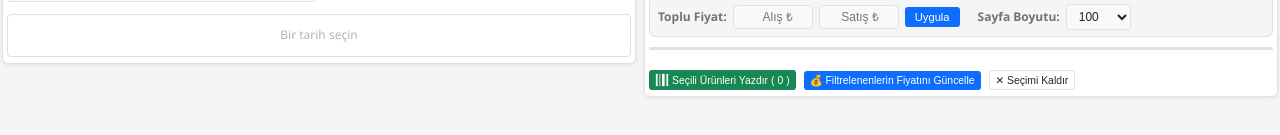
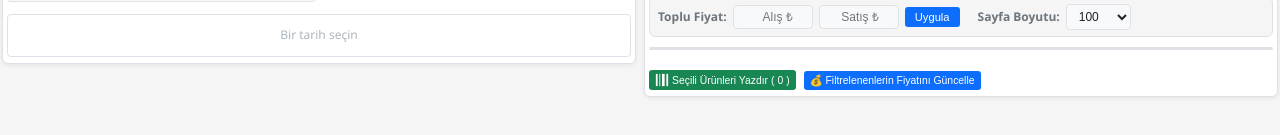
Before and after one commit to oenoptik-maker/oen-optik-web, a browser extension: page public/admin.html in a window 1280 px wide. Shown: the part 175-310 px from the top of the page. Drawn offline with Linux system fonts and the light colour scheme; no server answers.

Commit message:
admin: Secimi Kaldir butonu kaldirildi

```diff
--- a/public/admin.html
+++ b/public/admin.html
@@ -151,7 +151,6 @@
             <div style="margin-top:8px;display:flex;align-items:center;gap:8px;flex-wrap:wrap;">
               <button class="btn btn-success btn-sm" onclick="seciliUrunleriYazdir()"><svg width="14" height="14" viewBox="0 0 16 16" fill="currentColor" style="vertical-align:middle;"><rect x="1" y="1" width="2" height="14"/><rect x="5" y="1" width="1" height="14"/><rect x="8" y="1" width="3" height="14"/><rect x="13" y="1" width="2" height="14"/></svg> Seçili Ürünleri Yazdır (<span id="seciliUrunAdet">0</span>)</button>
               <button class="btn btn-primary btn-sm" onclick="filtrelenmisFiyatGuncelle()">💰 Filtrelenenlerin Fiyatını Güncelle</button>
-              <button class="btn btn-outline btn-sm" onclick="seciliUrunler.clear();seciliUrunAdetGuncelle();renderUrunler();">✕ Seçimi Kaldır</button>
             </div>
           </div>
 
```
